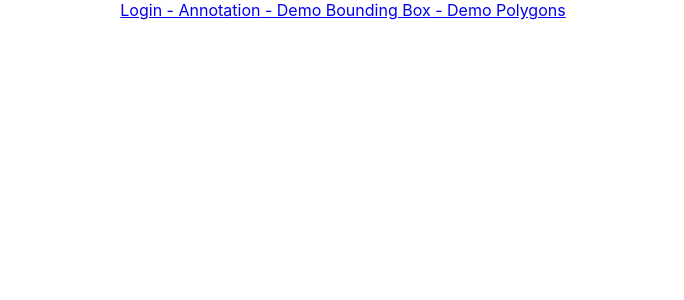
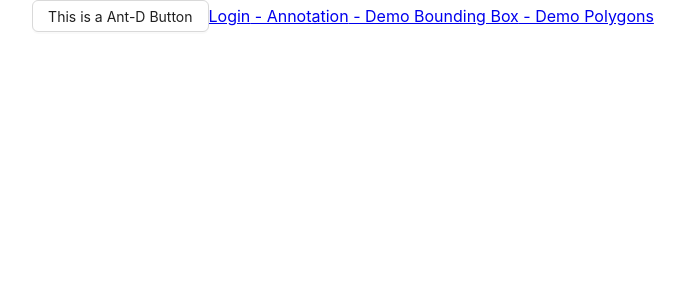
Before and after one commit to nctai3112/learn-reactjs, a React (Create React App) app: page / in a window 1280 px wide. Shown: the top 300 px of the page, without its empty margins (297-981 px from the left). Built offline with nearby package versions, Linux system fonts and the light colour scheme.

Commit message:
Add Ant Design UI Framework

```diff
--- a/package.json
+++ b/package.json
@@ -7,6 +7,7 @@
     "@testing-library/jest-dom": "^5.16.5",
     "@testing-library/react": "^13.4.0",
     "@testing-library/user-event": "^13.5.0",
+    "antd": "^5.4.0",
     "konva": "^8.4.2",
     "lodash": "^4.17.21",
     "react": "^18.2.0",
--- a/src/App.js
+++ b/src/App.js
@@ -5,12 +5,14 @@ import Canvas from "./features/Annotation";
 // import Button from "./features/Annotation/components/ButtonComponent";
 import ImageWithRectangle from "./components/DemoComponent";
 import PolygonsAnnotation from "./features/Polygons";
+import { Button } from "antd";
 
 const _img =
   "https://fs-prod-cdn.nintendo-europe.com/media/images/10_share_images/games_15/nintendo_switch_4/2x1_NSwitch_TloZTearsOfTheKingdom_Gamepage_image1600w.jpg";
 function App() {
   return (
     <div className="App">
+      <Button>This is a Ant-D Button</Button>
       <NavLink to="/login">Login</NavLink>
       <NavLink to="/annotation"> - Annotation</NavLink>
       <NavLink to="/demo-bounding-boxes"> - Demo Bounding Box</NavLink>
```
Also changed, not shown: 1 other file (tests, documents, lock files or other folders).
